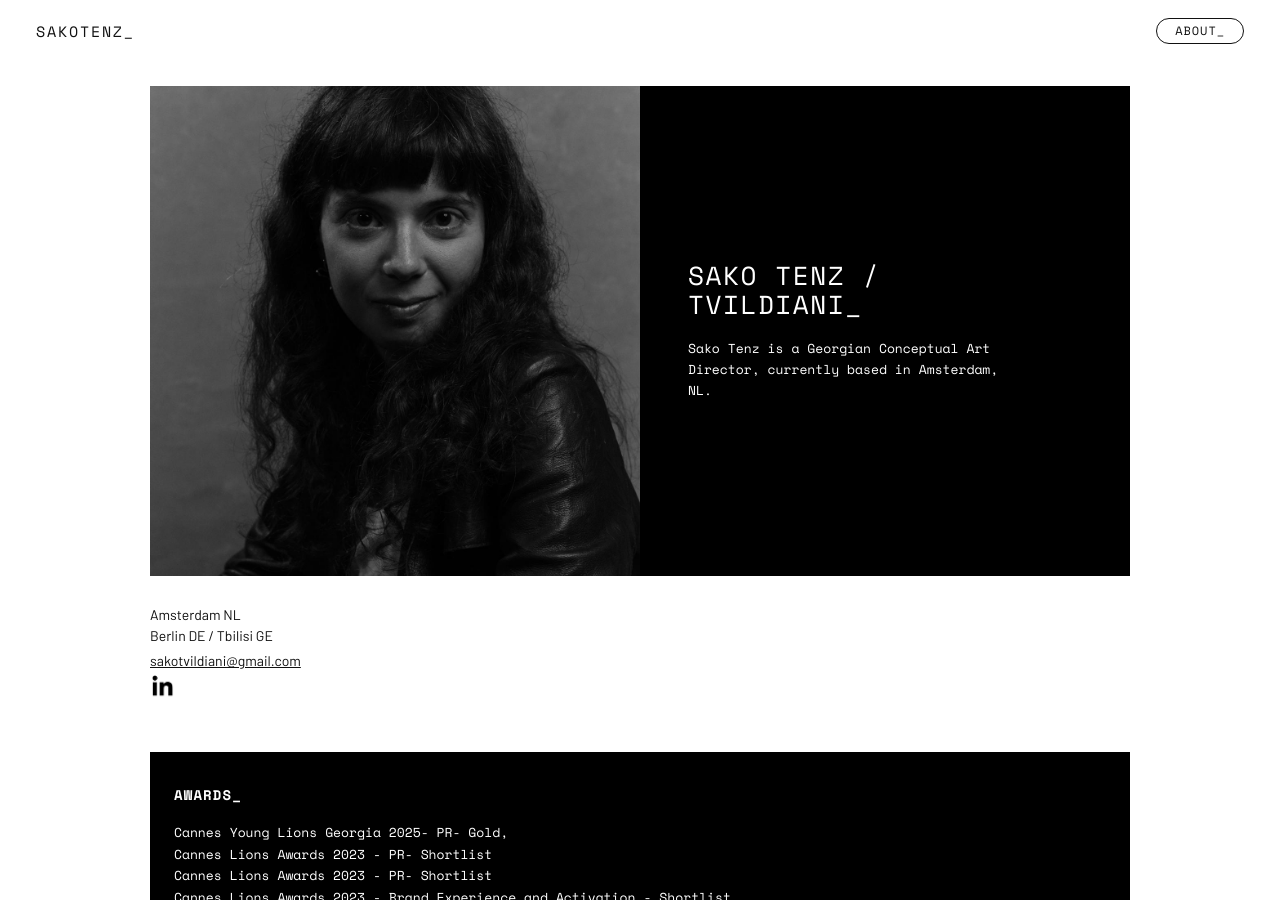
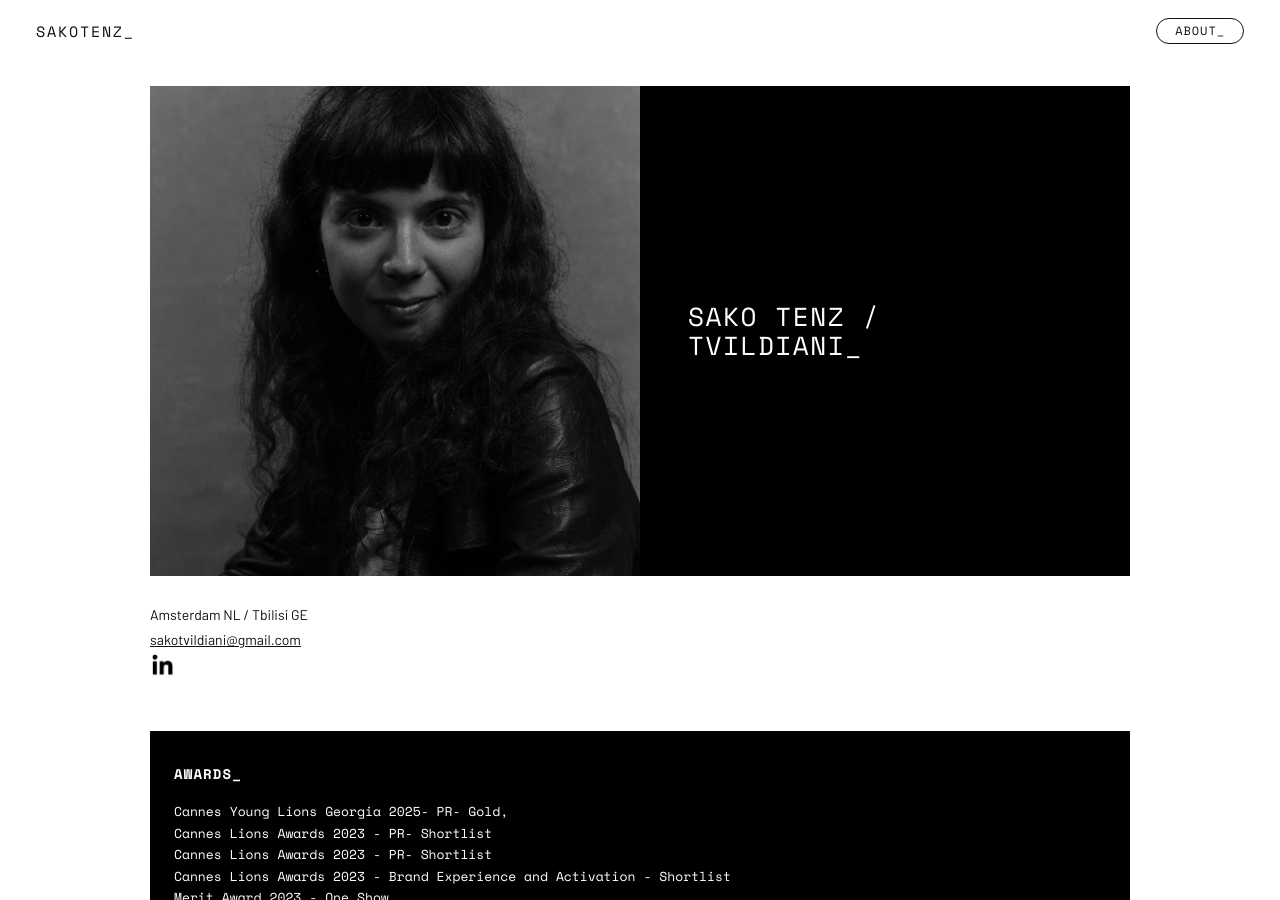
Before and after one commit to sakotenzin/sakotenz.github.io, a Jekyll site: the page built from about-sako.html, in a window 1280 px wide and 900 px high. Built offline with Jekyll 4.4.1, drawn with Linux system fonts in a browser that asks for light colours.

Commit message:
Update _data/about.yml (via Pages CMS)

```diff
--- a/_data/about.yml
+++ b/_data/about.yml
@@ -4,15 +4,10 @@ description: "Sako Tenz is a Georgian Conceptual Art Director, currently based
 hero_image: /assets/img/img-20260925-wa0007.jpg
 hero_width: 1200
 hero_height: 1600
-hero_focus: upper
 hero_name: |-
   SAKO TENZ /
   TVILDIANI_
-bio: Sako Tenz is a Georgian Conceptual Art Director, currently based in
-  Amsterdam, NL.
-location: |-
-  Amsterdam NL
-  Berlin DE / Tbilisi GE
+location: Amsterdam NL / Tbilisi GE
 linkedin: https://www.linkedin.com/in/sako-tvildiani-a6a28520b/
 linkedin_icon: /assets/img/11062b_72c275822d4344358ee379f14e7e115f.png
 trophy_width: 1280
```
